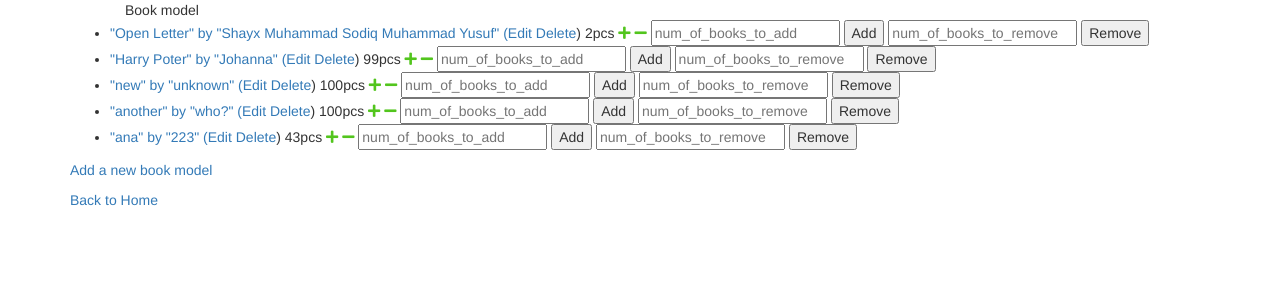
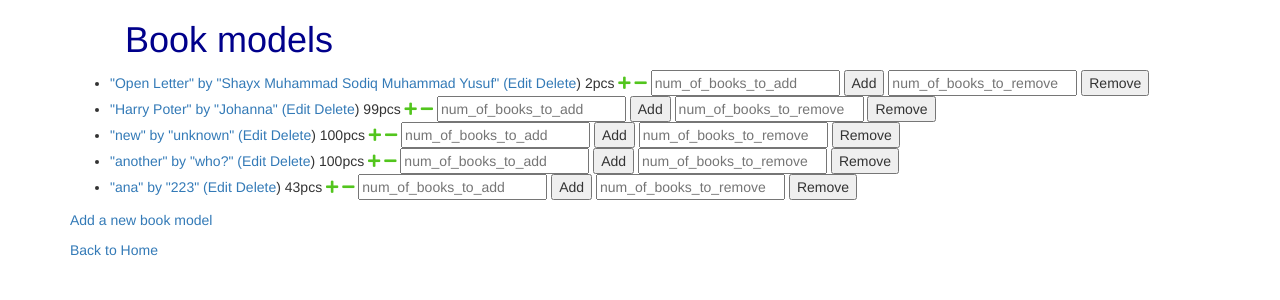
Before and after one commit to khdoba2000/bookstore, a Django app: page /backend in a window 1280 px wide. Shown: the top 300 px of the page. Run offline with Django 3.2, Linux system fonts and the light colour scheme; a user stored in the database is signed in; data comes from the database, SQL or seed files in the repository; some libraries are stand-ins or nearby versions.

Commit message:
FrontEnd updated, Book function needs some work on it, templates updated some tables added

```diff
--- a/backend/templates/backend/book_model_list.html
+++ b/backend/templates/backend/book_model_list.html
@@ -8,7 +8,7 @@
 
 
         {% if book_model_list %}
-        <ul> <th>Book model</th>
+        <ul> <th><h1 style="color: darkblue; text-align: left;">Book models</h1></th>
              {% for book_model in book_model_list %}
              <div class="row">
             <tr>
@@ -79,6 +79,9 @@
                 <a href="{% url 'home:home' %}">Back to Home</a>
             </p>
         </div>
+
+
+
 
 
 
@@ -170,8 +173,6 @@
 
                     })
 
-
-
                  }
 
 
```
